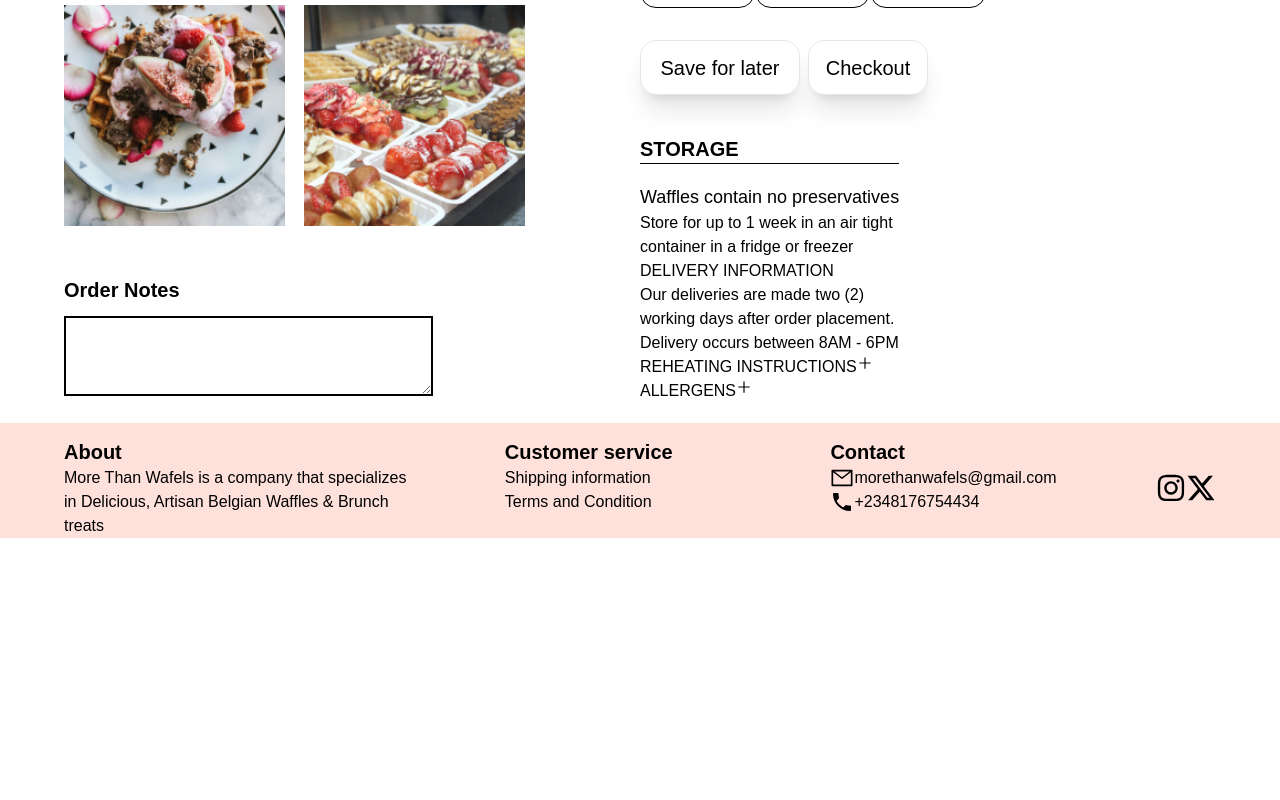
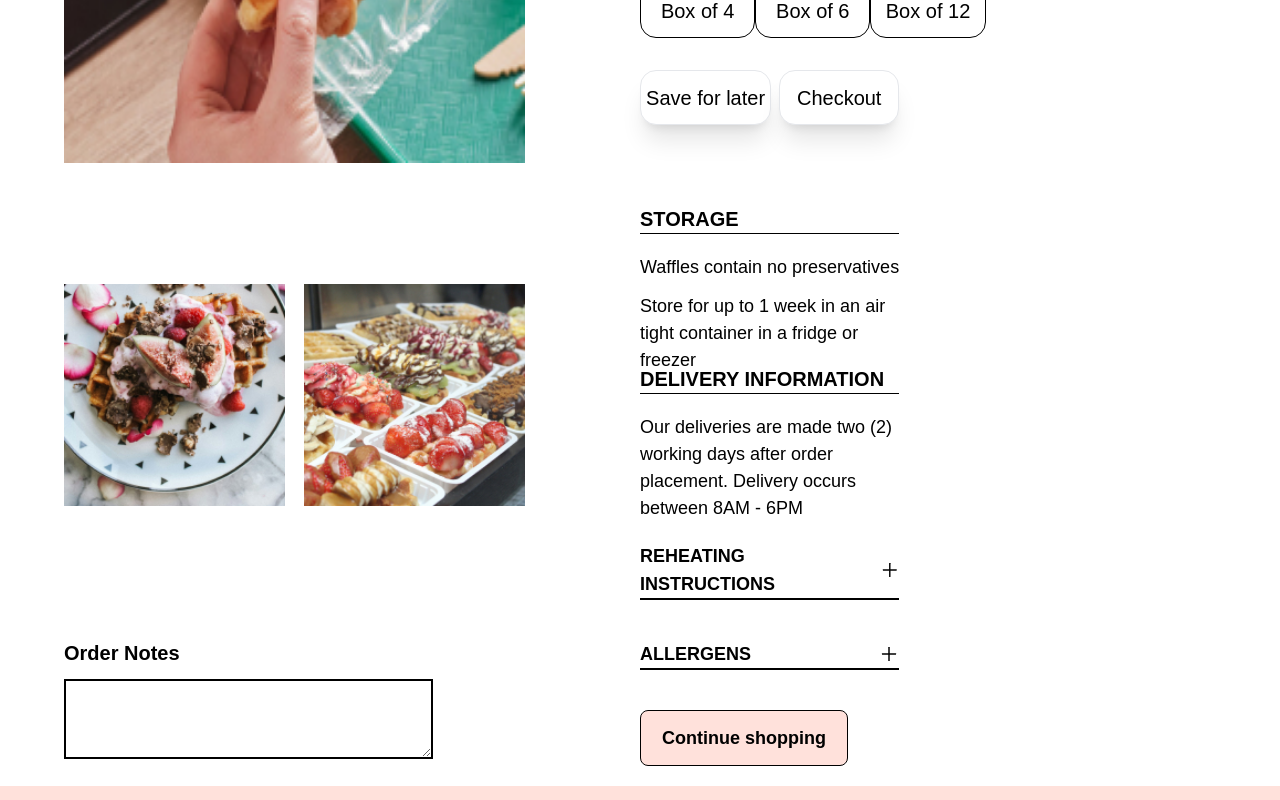
Before and after one commit to Thoobi/HngTask2, a React (Vite) app: page /Cart in a window 1280 px wide. Shown: the part 720-1520 px from the top of the page. Before the commit the page ends 1258 px from the top, so only its background shows below. Built offline with nearby package versions, Linux system fonts and the light colour scheme; a web font is replaced by a local one.

Commit message:
initial commit

```diff
--- a/src/Components/Reuse/Footer.jsx
+++ b/src/Components/Reuse/Footer.jsx
@@ -8,7 +8,7 @@ const Footer = () =>{
     return(
         <div className="w-full pt-[15px] bg-[#FFE1DB] max-lg:bg-white font-inika flex flex-row justify-center items-center">
 
-            <div className="w-[90%] max-lg:w-full mx-auto my-0 bg-[#FFE1DB] max-lg:bg-white flex flex-row justify-between items-start max-lg:items-center max-lg:justify-between max-lg:flex-col gap-3 ">
+            <div className="w-[90%] max-lg:w-full mx-auto my-0 bg-[#FFE1DB] max-lg:bg-white flex flex-row justify-between items-start max-lg:items-center max-lg:justify-between max-lg:flex-col gap-3 py-10">
 
                 <div className='w-[30%] max-lg:w-full max-lg:flex max-lg:flex-col max-lg:justify-center max-lg:items-center max-lg:bg-[#FFE1DB] max-lg:px-4 max-lg:py-2'>
                     <h2 className='font-bold text-xl'>About</h2>
@@ -31,7 +31,7 @@ const Footer = () =>{
                     <div className='w-[85%] flex flex-col justify-between items-start'>
                         <div className='max-lg:w-[80%] max-lg:mx-auto max-lg:justify-between flex justify-start flex-row'>
                             <AiOutlineMail className='align-bottom  size-[24px]' />
-                            <Link className='max-lg:border-b-[2px] max-lg:border-black text-base'>morethanwafels@gmail.com</Link>
+                            <Link className='underline text-base'>morethanwafels@gmail.com</Link>
                         </div>
 
                         <div className='max-lg:w-[45%] max-lg:mx-auto max-lg:justify-between flex justify-start flex-row font-medium max-lg:mt-2'>
--- a/src/Pages/Cart.jsx
+++ b/src/Pages/Cart.jsx
@@ -19,7 +19,8 @@ const Cart = () =>{
                         <AiOutlineArrowLeft className="max-lg:size-[30px] max-md:size-[25px]" />
                     </Link>
                 </div>
-                <div className="flex flex-row justify-start items-center w-[90%] mx-auto my-0 max-lg:my-7">
+
+                <div className="flex flex-row justify-start items-center w-[90%] mx-auto my-10 max-lg:my-7">
                     <Link to="/">
                         <h3 className="max-lg:text-[24px] max-md:text-[18px] text-[20px] font-semibold">Shop All</h3>
                     </Link>
@@ -62,11 +63,11 @@ const Cart = () =>{
                                 <li><MdStarRate className="max-lg:size-[20px] max-md:size-[18px] size-[20px]" /></li>
                             </ul>
 
-                            <div className="flex flex-row justify-between w-[20%] max-lg:w-[60%] max-md:w-[80%] max-lg:my-1 items-center mb-2">
+                            <div className="flex flex-row justify-between w-[30%] max-lg:w-[60%] max-md:w-[80%] max-lg:my-1 items-center mb-2">
                                 <AiOutlineMinusSquare className="max-lg:size-[30px] size-[40px] cursor-pointer" />
-                                <span className="max-lg:text-2xl text-2xl font-semibold">2</span>
-                                <AiOutlinePlusSquare className=" max-lg:size-[30px] size-[20px] cursor-pointer" />
-                                <AiOutlineDelete className=" max-lg:size-[25px] size-[20px] cursor-pointer" />
+                                <span className="max-lg:text-2xl text-3xl font-semibold">2</span>
+                                <AiOutlinePlusSquare className=" max-lg:size-[30px] size-[40px] cursor-pointer" />
+                                <AiOutlineDelete className=" max-lg:size-[25px] size-[30px] cursor-pointer" />
                             </div>
 
                             <div className="flex flex-row justify-between items-center w-[13%] max-lg:w-[40%] max-md:my-1 mb-3 mt-2">
@@ -91,39 +92,44 @@ const Cart = () =>{
                                 <button className="max-md:text-base max-md:w-[80px] max-md:h-[40px] max-lg:text-md max-lg:w-[100px] max-lg:h-[45px] w-[124px] h-[54px] bg-white border-[1px] border-black rounded-2xl text-xl font-medium focus:bg-[#FFE1DB] hover:bg-[#FFE1DB]">Box of 12</button>
                             </div>
 
-                            <div className="flex flex-row justify-between items-center w-[50%] gap-2 mt-8 max-md:mt-5 max-lg:w-[80%] max-md:w-full max-md:flex-wrap max-md:flex-row max-md:gap-2">
+                            <div className="flex flex-row justify-between items-center w-[45%] gap-2 mt-8 max-md:mt-5 max-lg:w-[80%] max-md:w-full max-md:flex-wrap max-md:flex-row max-md:gap-2">
                                 <button className="w-[180px] h-[55px] bg-white rounded-2xl text-xl font-medium border-[1px] shadow-xl focus:bg-[#FFE1DB] hover:bg-[#FFE1DB] transition duration-300 ease-in-out transform hover:scale-105 max-md:w-[120px] max-md:h-[45px] max-md:text-base ">Save for later</button>
                                 <Link to="/Checkout">
                                     <button className="w-[120px] h-[55px] bg-white rounded-2xl text-xl font-medium  focus:bg-[#FFE1DB] hover:bg-[#FFE1DB] shadow-xl transition duration-300 ease-in-out transform hover:scale-105 border-[1px] max-md:w-[120px] max-md:h-[45px] max-md:text-base">Checkout</button>
                                 </Link>
                             </div>
                             {/* Storage holder */}
-                            <div className="w-[45%] mt-10">
-                                <div className="flex flex-col">
+                            <div className="w-[45%] mt-20">
+                                <div className="flex flex-col h-40">
                                     <h2 className="text-xl font-semibold border-b-[1px] mb-5 border-black">STORAGE</h2>
-                                    <ul className="flex flex-col justify-between">
+                                    <ul className="flex flex-col justify-between gap-3 mb-3">
                                         <li className="text-[18px]">Waffles contain no preservatives</li>
-                                        <li>Store for up to 1 week in an air tight container in a fridge or freezer</li>
+                                        <li className="text-[18px]">Store for up to 1 week in an air tight container in a fridge or freezer</li>
                                     </ul>
                                 </div>
 
-                                <div>
-                                    <h2>DELIVERY INFORMATION</h2>
-                                    <p>
+                                <div className="flex flex-col">
+                                    <h2 className="text-xl font-semibold border-b-[1px] mb-5 border-black">DELIVERY INFORMATION</h2>
+                                    <p className="text-[18px]">
                                     Our deliveries are made two (2) working days after order placement. Delivery occurs between 8AM - 6PM
                                     </p>
                                 </div>
-                                <div className="flex flex-col">
-                                    <div className="flex flex-row">
-                                        <h2>REHEATING INSTRUCTIONS</h2>
-                                        <AiOutlinePlus />
+
+                                <div className="flex flex-col justify-between items-start mt-5 w-full">
+                                    <div className="flex flex-row justify-between items-center border-b-2 border-black w-full">
+                                        <h2 className="text-lg font-semibold">REHEATING INSTRUCTIONS</h2>
+                                        <AiOutlinePlus className="align-middle size-[20px]"/>
                                     </div>
-                                    <div className="flex flex-row">
-                                        <h2>ALLERGENS</h2>
-                                        <AiOutlinePlus />
+                                    <div className="flex flex-row justify-between items-center border-b-2 border-black w-full mt-10">
+                                        <h2 className="text-lg font-semibold">ALLERGENS</h2>
+                                        <AiOutlinePlus  className="align-middle size-[20px]"/>
                                     </div>
                                 </div>
-
+                                <div className="mt-10">
+                                    <Link to="/">
+                                        <button className="w-52 bg-[#FFE1DB] border-[1px] border-black rounded-lg h-14 text-lg font-[600]">Continue shopping</button>
+                                    </Link>
+                                </div>
                             </div>
                         </div>
 
--- a/src/Pages/Home.jsx
+++ b/src/Pages/Home.jsx
@@ -31,7 +31,7 @@ const Notification = ({ message, onClose }) => {
                 <TbCurrencyNaira className='size-[20px]' /><h3 className='text-center text-base font-semibold'>{message.price}</h3>
             </div>
             <Link to="/Cart">
-                <button className='w-[70%] max-lg:w-[200px] h-[50px] bg-white border border-black mt-3 rounded-[18px] font-semibold hover:border-none'>View Cart</button>
+                <button className='w-[200px] max-lg:w-[200px] h-[50px] bg-white border border-black mt-3 rounded-[18px] font-semibold hover:border-none'>View Cart</button>
             </Link>
             <Link to="/">
             <h3 className='underline mt-3 font-semibold'>Continue Shopping</h3>
```
